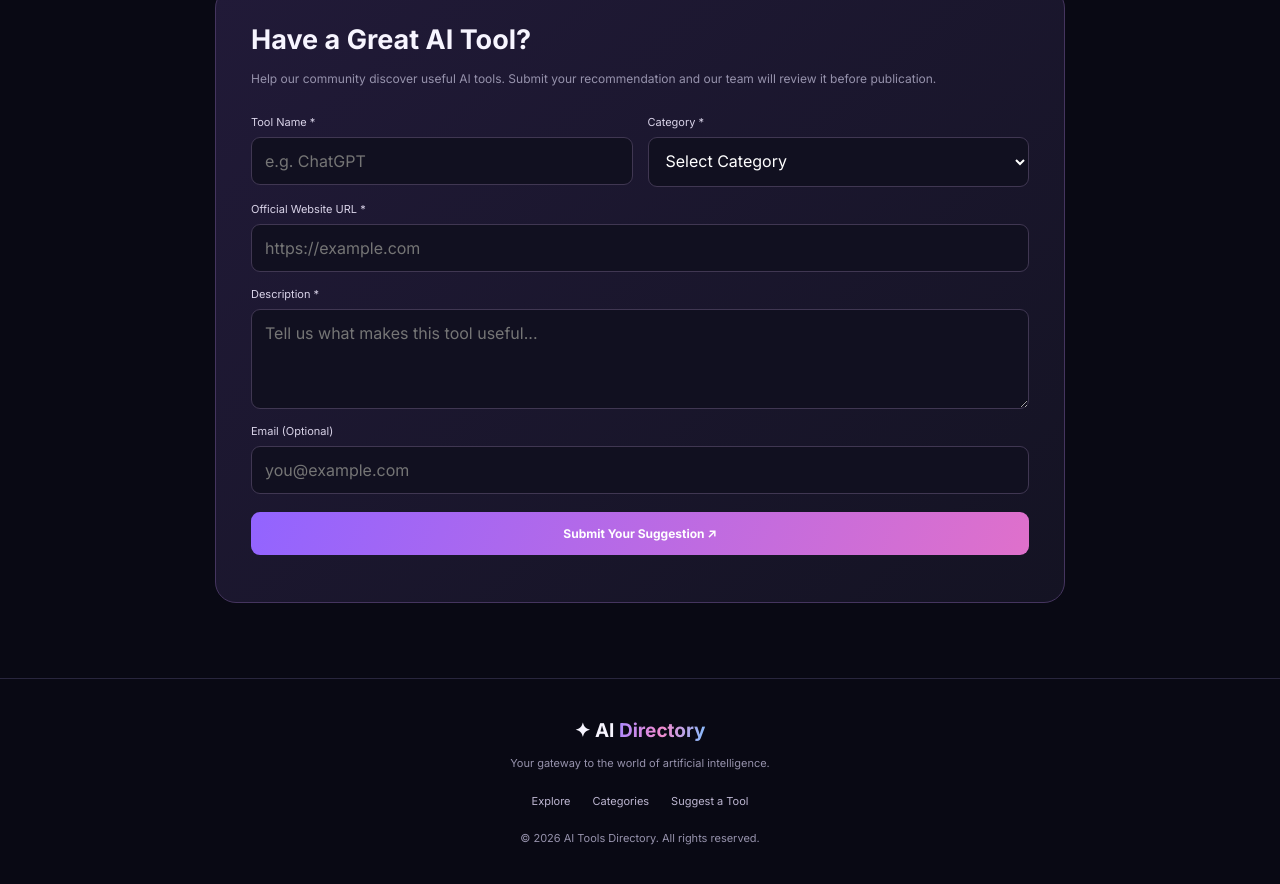
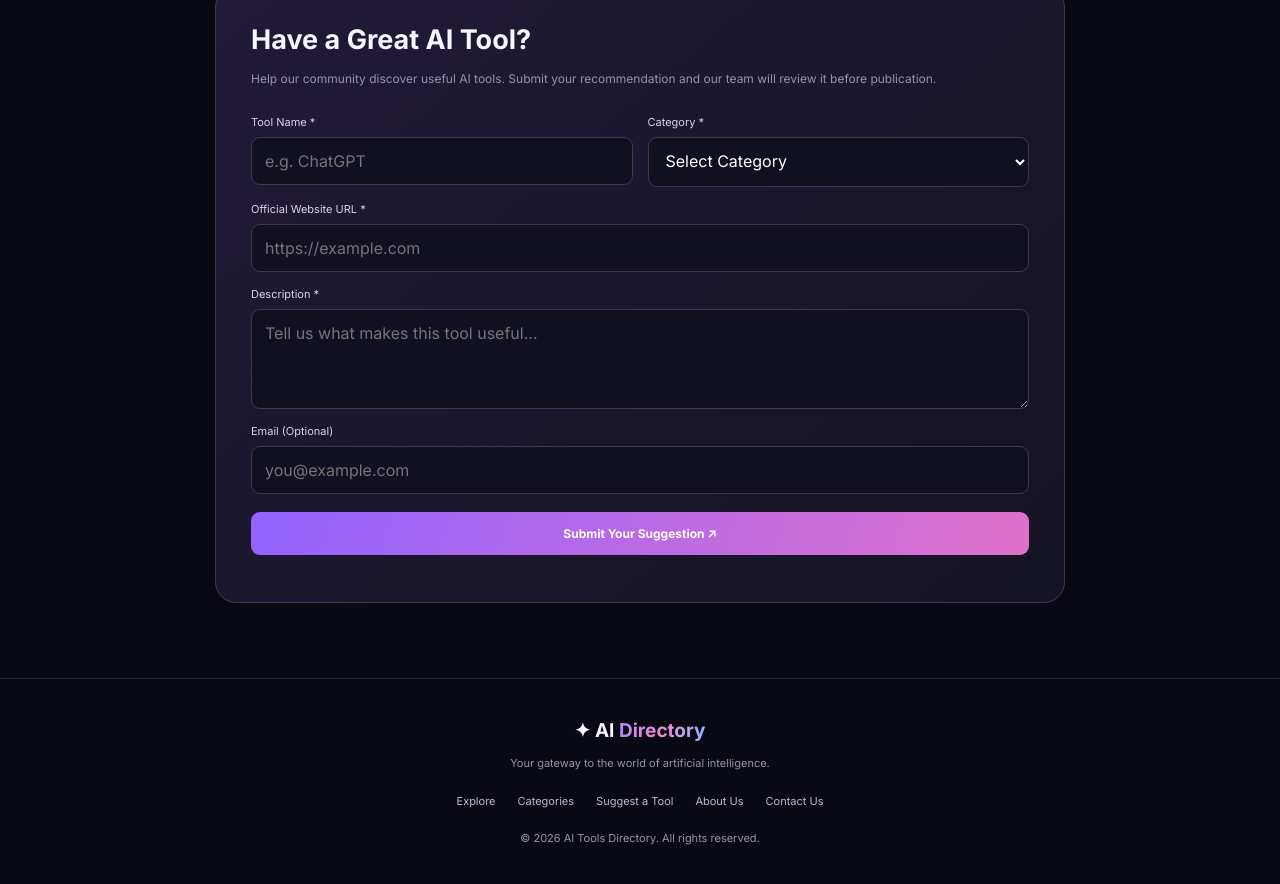
Before and after one commit to syhmed5-cmd/ai-tools-directory, a plain HTML site: page index.html in a window 1280 px wide. Shown: the part 2604-3488 px from the top of the page. Drawn offline with nearby package versions, Linux system fonts and the light colour scheme; no server answers.

Commit message:
Enhance footer links and styling
Updated footer links to include 'About Us' and 'Contact Us'. Modified footer links styling to allow wrapping.

```diff
--- a/index.html
+++ b/index.html
@@ -1,4 +1,3 @@
-
 <!DOCTYPE html>
 <html lang="en">
 <head>
@@ -283,7 +282,7 @@ padding:40px 20px;text-align:center
 }
 footer strong{font-size:19px}
 footer p{color:var(--muted);font-size:11px;line-height:1.9}
-.footer-links{display:flex;justify-content:center;gap:22px;margin:20px;font-size:11px;color:#bdb6d1}
+.footer-links{display:flex;flex-wrap:wrap;justify-content:center;gap:22px;margin:20px;font-size:11px;color:#bdb6d1}
 @media(max-width:900px){
 .grid{grid-template-columns:repeat(2,minmax(0,1fr))}
 }
@@ -453,6 +452,8 @@ footer p{color:var(--muted);font-size:11px;line-height:1.9}
 <a href="#explore">Explore</a>
 <a href="#categories">Categories</a>
 <a href="#submit">Suggest a Tool</a>
+<a href="about.html">About Us</a>
+<a href="contact.html">Contact Us</a>
 </div>
 <p>© 2026 AI Tools Directory. All rights reserved.</p>
 </footer>
```
